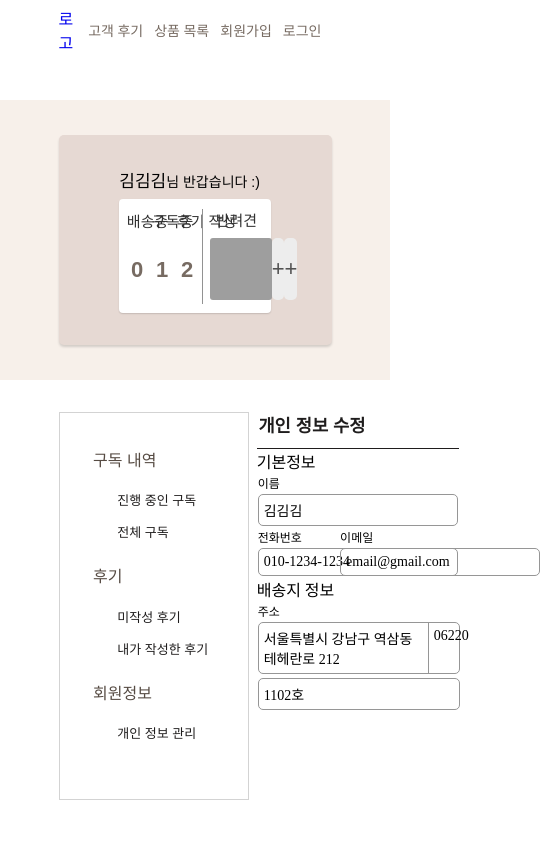
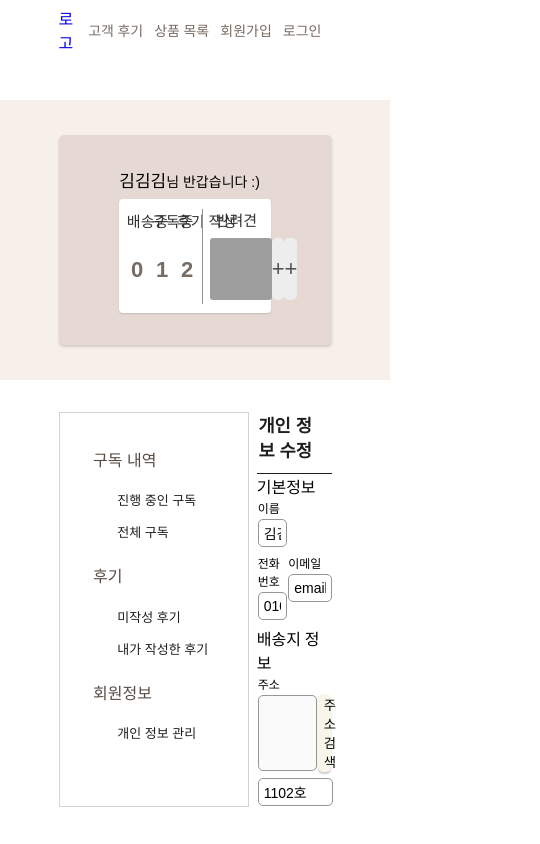
Before and after one commit to away0419/DalDalHagae, a React (Create React App) app in the folder frontend/: page /mypage/userUpdate in a window 390 px wide. Shown: the whole page, 540 px wide, since content can reach past the window. Built offline with nearby package versions, Linux system fonts and the light colour scheme; grey boxes are pictures that could not be loaded; a web font is replaced by a local one.

Commit message:
feat: 우편번호 검색 api 추가 및 email, phoneNo 유효성 검사 함수 추가

```diff
--- a/frontend/package.json
+++ b/frontend/package.json
@@ -13,6 +13,7 @@
     "@testing-library/user-event": "^12.0.0",
     "immer": "^9.0.15",
     "react": "^17.0.2",
+    "react-daum-postcode": "^3.1.1",
     "react-dom": "^17.0.2",
     "react-redux": "^8.0.2",
     "react-router-dom": "^6.3.0",
--- a/frontend/src/components/Mypage/MypageCommon.jsx
+++ b/frontend/src/components/Mypage/MypageCommon.jsx
@@ -42,7 +42,6 @@ export const FlexBox= ({ children, width, height, justify, direction, align, mar
 const InfoBox = styled.div`
     padding: ${(props)=> props.padding || '5px'};
     width: ${(props) => props.width || '100%'};
-    min-width: ${(props) => props.minWidth || '200px'};
     height: ${(props) => props.height || "auto"};
     font-size: ${(props)=> props.mainFontSize || '14px'};
     margin: ${(props)=> props.margin || '1px'};
@@ -55,17 +54,17 @@ const InfoBox = styled.div`
 const StyledInput = styled.input`
     padding: ${(props)=> props.padding || '5px'};
     width: ${(props) => props.width || '100%'};
-    min-width: ${(props) => props.minWidth || '200px'};
     height: ${(props) => props.height || "auto"};
     font-size: ${(props)=> props.mainFontSize || '14px'};
     margin: ${(props)=> props.margin || '1px'};
     border: 0.1px solid #969696;
     border-radius: 5px;
     box-sizing: border-box;
+    grid-column: ${(props) => props.span || "span 1"};
 
 `
 
-const SmallText = styled.div`
+export const SmallText = styled.div`
     width: auto;
     text-align: start;
     font-size: ${(props)=> props.fontSize ||'12px'};
@@ -73,11 +72,11 @@ const SmallText = styled.div`
     margin: ${(props)=> props.textMargin || '1px'};
     `
 
-export const InfoLayout = ({padding, subpadding, width, height, mainFontSize, fontSize, fontWeight, textMargin, margin, label, minWidth, span, sub, children}) => {
+export const InfoLayout = ({padding, subpadding, width, height, mainFontSize, fontSize, fontWeight, textMargin, margin, label, span, sub, children}) => {
     return(
         <FlexBox justify='start' align='start' direction='column' span={span}>
             <SmallText fontSize={fontSize} fontWeight={fontWeight} textMargin={textMargin}>{label}</SmallText>
-            <InfoBox width={width} height={height} mainFontSize={mainFontSize} margin={margin} minWidth={minWidth} padding={padding} style={{display:'flex', justifyContent:'space-between'}}>
+            <InfoBox width={width} height={height} mainFontSize={mainFontSize} margin={margin} padding={padding} style={{display:'flex', justifyContent:'space-between'}}>
                 <div style={{padding:subpadding}}>{children}</div>
                 {sub? <div style={{padding:subpadding, width:'10%', borderLeft:'0.1px solid #969696', textAlign:'center'}}>{sub}</div>:<></>}
                 </InfoBox>
@@ -85,3 +84,38 @@ export const InfoLayout = ({padding, subpadding, width, height, mainFontSize, fo
         </FlexBox>
     )
 }
+
+export const StyledInputBox = ({disabled, value, name, onChange, span}) => {
+    return(
+        <StyledInput disabled={disabled} value={value} name={name} onChange={onChange} span={span}></StyledInput>
+    )
+}
+
+export const InputLayout = ({padding, width, height, mainFontSize, fontSize, fontWeight, textMargin, margin, label, name, span, value, onChange}) => {
+    return(
+        <FlexBox justify='start' align='start' direction='column' span={span}>
+            <SmallText fontSize={fontSize} fontWeight={fontWeight} textMargin={textMargin}>{label}</SmallText>
+            <StyledInput onChange={onChange} value={value} name={name} width={width} height={height} mainFontSize={mainFontSize} margin={margin} padding={padding} style={{display:'flex', justifyContent:'space-between'}}></StyledInput>
+        </FlexBox>
+    )
+}
+
+const ButtonStyle = styled(animated.button)`
+    box-shadow: 0px 2px 2px rgba(0, 0, 0, 0.2);
+    box-sizing: border-box;
+    border: none;
+    width: 100%;
+    height: 100%;
+    border-radius: 5px;
+    background-color: #F9F5EA;
+    &:hover{
+        background-color: #776B62;
+        color:white;
+      }
+`
+
+export const AddressButton = ({children, onClick}) => {
+    return (
+        <ButtonStyle onClick={onClick}>{children}</ButtonStyle>
+    )
+}
--- a/frontend/src/components/Mypage/MypageStyle.css
+++ b/frontend/src/components/Mypage/MypageStyle.css
@@ -17,3 +17,5 @@
 .hoverProfile:hover .hoverBox{
     opacity:1;
 }
+
+.scrollLock { overflow: hidden; }
--- /dev/null
+++ b/frontend/src/components/Post.jsx
@@ -0,0 +1,63 @@
+import React, { useEffect, useState } from "react";
+import DaumPostcode from "react-daum-postcode";
+
+const Post = (props) => {
+  const {setFullAddress, setPopup, setPostZip } = props
+
+  const onCompletePost = (data) => {
+    let fullAddress = data.address;
+    let extraAddress = '';
+
+    if (data.addressType === 'R') {
+        if (data.bname !== '') {
+            extraAddress += data.bname;
+        }
+        if (data.buildingName !== '') {
+            extraAddress += (extraAddress !== '' ? `, ${data.buildingName}` : data.buildingName);
+        }
+        fullAddress += (extraAddress !== '' ? ` (${extraAddress})` : '');
+    }
+    console.log(data)
+    console.log(fullAddress)
+    console.log(data.zonecode)
+    setPostZip(data.zonecode)
+    setFullAddress(fullAddress)
+    setPopup(false)
+  };
+
+  const backDiv = {
+    backgroundColor:'rgba(0,0,0,0.25)',
+    display: "block",
+    position: "absolute",
+    top: "0",
+    left:'0',
+    width: "100%",
+    height: "150vh",
+    zIndex: 100,
+  };
+
+  const postCodeStyle = {
+    display: "block",
+    position: "absolute",
+    top: "20%",
+    left:'37%',
+    width: "400px",
+    height: "500px",
+    padding: "7px",
+    zIndex: 200,
+  };
+
+  return (
+    <>
+      <div style={backDiv} onClick={()=>setPopup(false)}>
+        <DaumPostcode
+          style={postCodeStyle}
+          onComplete={onCompletePost}
+        />
+      </div>
+
+    </>
+  );
+};
+
+export default Post;
--- a/frontend/src/pages/Mypage/MypageUserUpdate.jsx
+++ b/frontend/src/pages/Mypage/MypageUserUpdate.jsx
@@ -1,34 +1,87 @@
-import React, { useState } from 'react'
-import { InfoLayout } from '../../components/Mypage/MypageCommon'
+import React, { useEffect, useState } from 'react'
+import { FlexBox, InputLayout, StyledInputBox, SmallText, AddressButton } from '../../components/Mypage/MypageCommon'
+import Post from '../../components/Post'
+import '../../components/Mypage/MypageStyle.css'
 
 const MypageUserUpdate = (props) => {
   const [user, setUser] = useState(props.user)
+  console.log(user)
+  const [fullAddress, setFullAddress] = useState('')
+  const [detailAddress, setDetailAddress] = useState('')
+  const [postZip, setPostZip] = useState('')
+  const [popup, setPopup] = useState(false);
+
+  useEffect(()=>{
+    const body = document.getElementsByTagName('body')[0];
+    if (popup) {
+      body.classList.add('scrollLock');
+    } else {
+      body.classList.remove('scrollLock');
+    }
+
+  }, [popup])
+
+
+  useEffect(()=>{
+    let autoHyphen = user.phoneNo.replace(/[^0-9]/g, '')
+    .replace(/^(\d{2,3})(\d{3,4})(\d{4})$/, `$1-$2-$3`);
+    setUser({
+      ...user,
+      phoneNo: autoHyphen
+    })
+  }, [user.phoneNo])
+
+
+  const handleInput = (e) => {
+
+  }
+
+  const handleComplete = (data) => {
+    setPopup(!popup);
+  }
+
+
+  const onInputChange = (e) => {
+    console.log(e)
+    const { name, value } = e.target;
+    setUser({
+      ...user,
+      [name]: value,
+    });
+  }
 
   const gridDiv = {
     display:'grid',
     gridTemplateColumns:'repeat(5, minmax(0, 1fr))',
-    gap: '2%'
+    gap: '2%',
+    marginBottom: '5px'
   }
+
+
   return (
     <div>
       <div>기본정보</div>
       <div style={gridDiv}>
-        <InfoLayout label='이름' children={user.name} span='span 2'></InfoLayout>
+        <InputLayout label='이름' value={user.name} span='span 2' onChange={onInputChange} name='name'></InputLayout>
       </div>
       <div style={gridDiv}>
-        <InfoLayout label='전화번호' children={user.phoneNo} span='span 2'></InfoLayout>
-        <InfoLayout label='이메일' children={user.email} span='span 3'></InfoLayout>
+        <InputLayout label='전화번호' onChange={onInputChange} value={user.phoneNo} span='span 2' name='phoneNo'></InputLayout>
+        <InputLayout label='이메일' onChange={onInputChange} value={user.email} span='span 3' name='email'></InputLayout>
       </div>
 
       <div>배송지 정보</div>
-        <InfoLayout label='주소' children={user.address} sub={user.zip} padding='0px' subpadding='5px'></InfoLayout>
-        {user.addressDetail ?
-          <InfoLayout children={user.addressDetail}></InfoLayout>
-          :
-          <></>
-        }
+        <SmallText>주소</SmallText>
+        <div style={{...gridDiv}}>
+          <StyledInputBox value={fullAddress? fullAddress+',  '+postZip : ''} name='address' span='span 4' disabled={true}></StyledInputBox>
+          <FlexBox span='span 1' align='end'>
+            <AddressButton onClick={handleComplete}>주소 검색</AddressButton>
+          </FlexBox>
+        </div>
+        <StyledInputBox value={user.addressDetail} name='addressDetail' onChange={onInputChange}></StyledInputBox>
+        {popup && <Post setPopup={setPopup} setPostZip={setPostZip} setFullAddress={setFullAddress} setDetailAddress={setDetailAddress}></Post>}
 
-      </div>
+
+    </div>
   )
 }
 
--- /dev/null
+++ b/frontend/src/util/EmailCheck.js
@@ -0,0 +1,6 @@
+// 이메일 형식체크
+
+export const isEmail = (asValue) => {
+  const regExp = /^[0-9a-zA-Z]([-_\.]?[0-9a-zA-Z])*@[0-9a-zA-Z]([-_\.]?[0-9a-zA-Z])*\.[a-zA-Z]{2,3}$/i;
+  return regExp.test(asValue); // 형식에 맞는 경우 true 리턴
+  }
```
Also changed, not shown: frontend/src/util/PhoneNoCheck.js (added), 1 other file (tests, documents, lock files or other folders).
